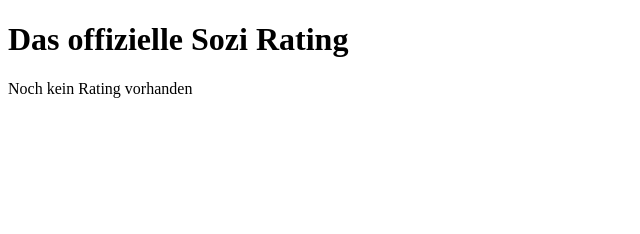
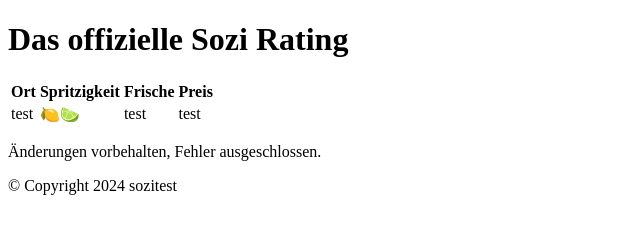
Before and after one commit to IhrWerbepartner/IhrWerbepartner.github.io, a plain HTML site: page index.html in a window 1280 px wide. Shown: the whole page, without its empty margins (0-640 px from the left). Drawn offline with Linux system fonts and the light colour scheme.

Commit message:
feat: created Table

```diff
--- a/index.html
+++ b/index.html
@@ -11,7 +11,33 @@
 <body>
 
 	<h1>Das offizielle Sozi Rating</h1>
-	<p>Noch kein Rating vorhanden</p>
+
+	<table>
+		<thead>
+			<tr>
+				<th>Ort</th>
+				<th>Spritzigkeit</th>
+				<th>Frische</th>
+				<th>Preis</th>
+			</tr>
+		</thead>
+		<tbody>
+			<tr>
+				<td>test</td>
+				<td>&#127819;&#127819;&#8205;&#129001;</td>
+				<td>test</td>
+				<td>test</td>
+			</tr>
+		</tbody>
+	</table>
+
+
+	<p>Änderungen vorbehalten, Fehler ausgeschlossen.</p>
+	<footer>&#169; Copyright 2024 sozitest</footer>
+
+
+
+
 
 </body>
 
```
